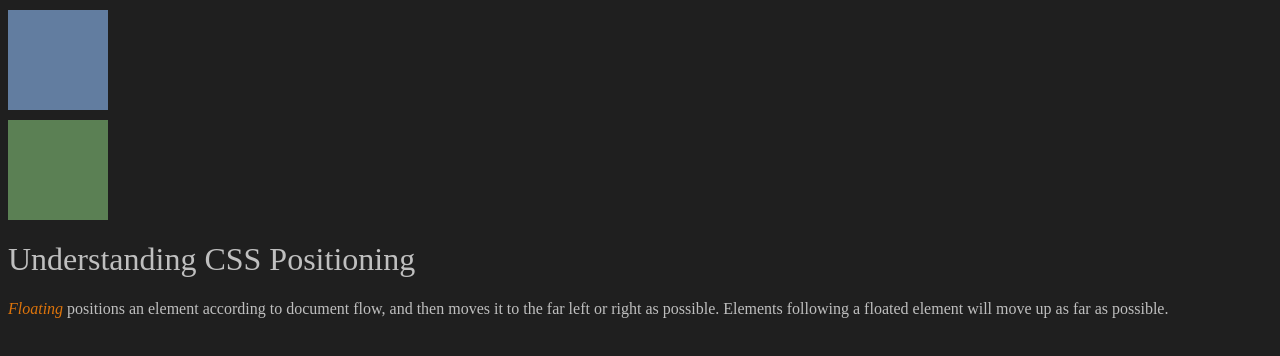
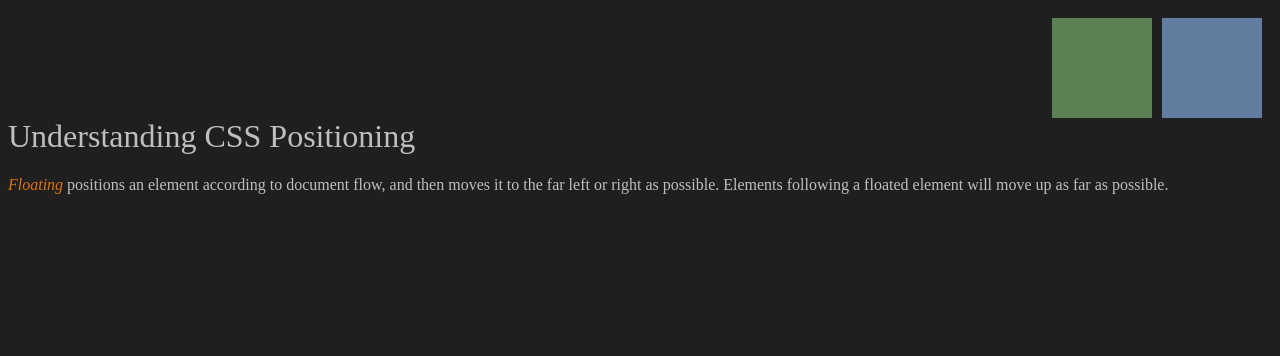
Before and after one commit to dance2die/Demo.CSS.Effects, a plain HTML site: page src/CSS Positioning/07_begin/index.html in a window 1280 px wide. Drawn offline with Linux system fonts and the light colour scheme.

Commit message:
learned about float clearing

```diff
--- a/src/CSS Positioning/07_begin/styles/main.css
+++ b/src/CSS Positioning/07_begin/styles/main.css
@@ -21,8 +21,14 @@ em {
 
 .blueBox {
     background: #627da0;
+    float: right;
 }
 
 .greenBox {
     background: #5b8054;
+    float: right;
 }
+
+h1 {
+    clear: both;
+}
```
